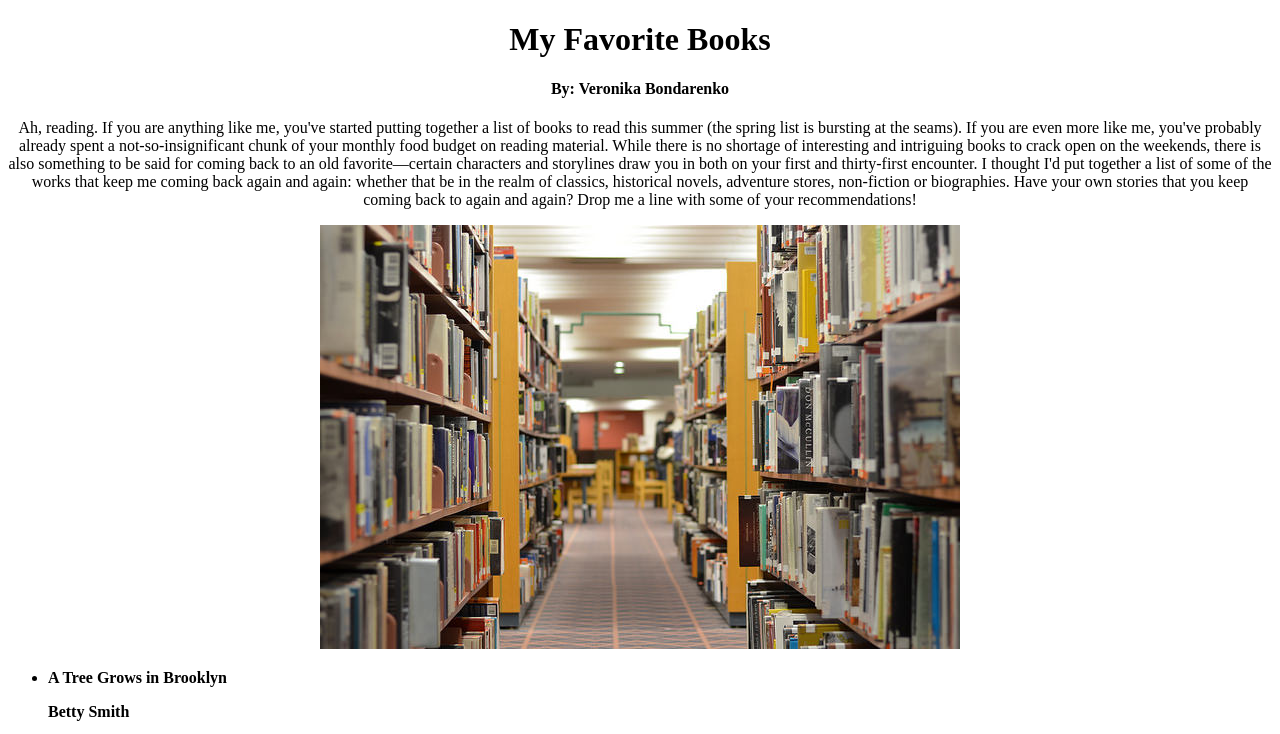
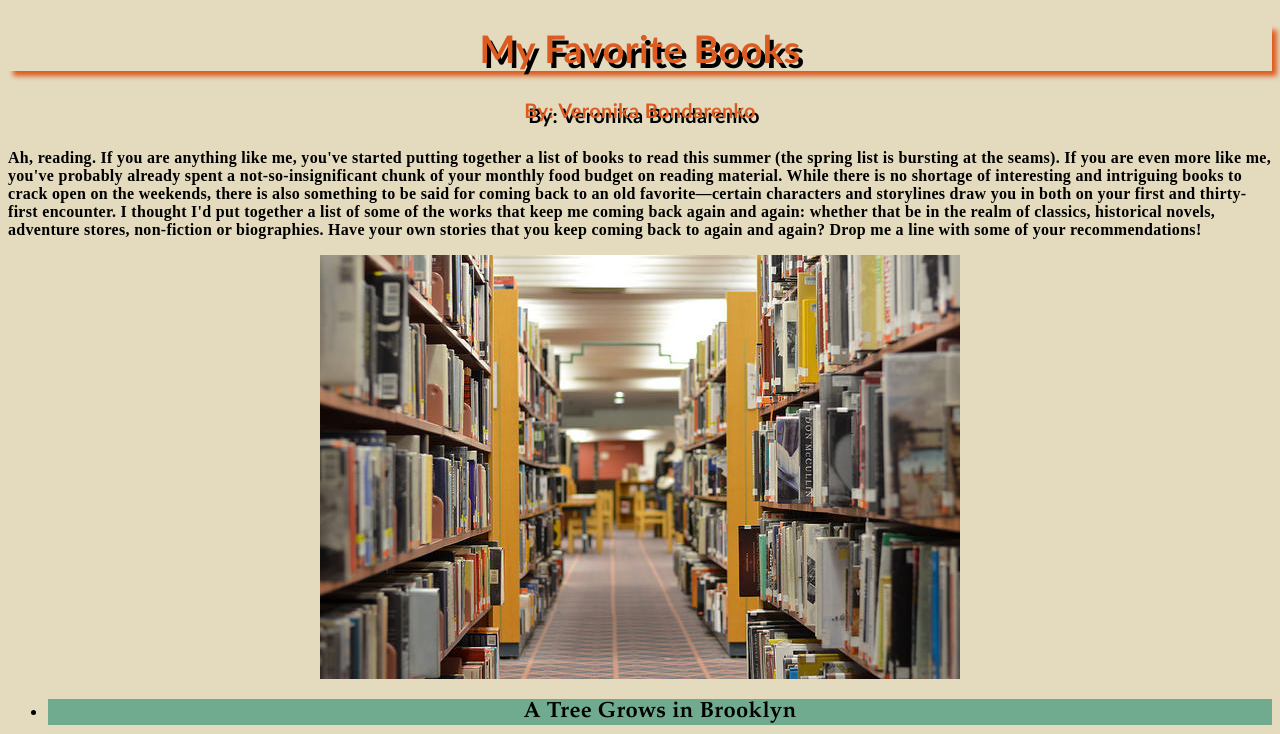
Before and after one commit to verobond/programming-class, a plain HTML site: page week2/index.html in a window 1280 px wide. Shown: the top 734 px of the page. Drawn offline with Linux system fonts and the light colour scheme; files whose address does not match are found by name.

Commit message:
add new files

```diff
--- /dev/null
+++ b/week2/css/mystyle.css
@@ -0,0 +1,44 @@
+/* CSS */
+/*
+Website: My Books v.1
+Author: VERONIKA BONDARENKO;
+*/
+
+body{
+	background: #E4DBBF;
+	font-family: 'Rockwell', 'Times New Roman', serif;
+	font-size: 16px;
+	font-weight: bold;
+	text-align: left;
+	letter-spacing: 0.3px;
+}
+
+h1{
+	color: #DC5B21;
+	font-family: 'Optima', 'Times News Roman', sans-serif;
+	font-size: 38px;
+	text-align: center;
+   text-shadow: 4px 5px black;
+   box-shadow: 5px 5px 5px 0px #DC5B21;
+}
+
+
+h4{
+	color: #DC5B21;
+	font-family: 'Optima', 'Times New Roman', sans-serif;
+	font-size: 20px;
+	text-align: center;
+	text-shadow: 4px 5px black;
+}
+
+li{background: #70AB8F;
+	color: 22403C;
+	font-family: 'Baskerville', 'Garamond', 'Times New Roman', serif;
+	font-size: 22px;
+	text-align: center;
+
+}
+
+a:hover {
+    color: #66FF89;
+}
--- a/favbooks/index.html
+++ b/week2/index.html
@@ -4,6 +4,9 @@
 
 <head>
 	<title>My Favorite Books</title>
+	<meta name="description" content="List of Favorite Books for HTML Class">
+	<meta name="author" content="Veronika Bondarenko">
+	<link rel="stylesheet" href="css/mystyle.css" />
 </head>
 
 <body>
@@ -13,7 +16,7 @@
 	<h4> <center> By: Veronika Bondarenko </center> </h4>
 
 
-	<p> <center> Ah, reading. If you are anything like me, you've started putting together a list of books to read this summer (the spring list is bursting at the seams). If you are even more like me, you've probably already spent a not-so-insignificant chunk of your monthly food budget on reading material. While there is no shortage of interesting and intriguing books to crack open on the weekends, there is also something to be said for coming back to an old favorite&#8212;certain characters and storylines draw you in both on your first and thirty-first encounter. I thought I'd put together a list of some of the works that keep me coming back again and again: whether that be in the realm of classics, historical novels, adventure stores, non-fiction or biographies. Have your own stories that you keep coming back to again and again? Drop me a line with some of your recommendations! </center> </p>
+	<p> Ah, reading. If you are anything like me, you've started putting together a list of books to read this summer (the spring list is bursting at the seams). If you are even more like me, you've probably already spent a not-so-insignificant chunk of your monthly food budget on reading material. While there is no shortage of interesting and intriguing books to crack open on the weekends, there is also something to be said for coming back to an old favorite&#8212;certain characters and storylines draw you in both on your first and thirty-first encounter. I thought I'd put together a list of some of the works that keep me coming back again and again: whether that be in the realm of classics, historical novels, adventure stores, non-fiction or biographies. Have your own stories that you keep coming back to again and again? Drop me a line with some of your recommendations! </p>
 
 	<center> <img src="Images/bookstore.jpg" /> </center>
 
@@ -44,7 +47,7 @@
 		<p>This is a quintessential travel novel (the story follows a set of characters as they travel from Paris to Pamplona to watch a bullfight) and is my favourite Hemingway novel. At once about aimlessness, the desire for excitement and the inability to put one's true feelings into words, this book will resonate with anyone who has ever felt lost and dissatisfied and alone.  </p>
 		<p><a href="http://www.amazon.com/Sun-Also-Rises-Ernest-Hemingway-ebook/dp/B006YGE4Z6/ref=sr_1_1?s=books&ie=UTF8&qid=1456089704&sr=1-1&keywords=sun+also+rises" width="200" height="40" alt="The Sun Also Rises" target="_top">Buy Here</a></p>
 		<p>&nbsp;
-		<li> <strong> The Gospel According to Coco Chanel: Life Lessons From The World's Most Elegant Woman </strong>
+		<li> <strong> The Gospel According to Coco Chanel: Life Lessons From The World's Most Elegant Woman </strong>  </li>
 		<p> <strong> Karen Karbo </strong> </p>
 		<img src="Images/cocochanel.jpg" />
 		<p> This book is a must for anyone who is interested in fashion or Coco Chanel or Parisian history. Presenting the details of Chanel's life with a fair dose of humor, <i>The Gospel According to Coco Chanel</i> continues to resonate with women living in the twenty-first century and, in that, is unlike all the other biographies that have already been written about the fashion icons. </p>
--- /dev/null
+++ b/week3/css/mystyle.css
@@ -0,0 +1,35 @@
+/* CSS */
+/*
+Website: My CSS Site v.1
+Author: VERONIKA BONDARENKO;
+*/
+
+body{
+	background: #B22971;
+	font-family: 'Baskerville', 'Baskerville Old Face', 'Hoefler Text', Garamond, 'Times New Roman', serif;
+	font-size: 22px;
+	text-align: center;
+}
+h1{
+	color:#32403E;
+	font-family: 'Segoe UI', 'Arial', sans-serif;
+	font-size: 40px;
+	text-align: center;
+}
+h4{
+	color:#32403E;
+	font-family: 'Century Gothic', 'CenturyGothic', 'Gothic', sans-serif;
+	font-size: 40px;
+	text-align: center;
+}
+li{background: #B3E5E1;
+	font-family: 'Baskerville', 'Baskerville Old Face', 'Hoefler Text', Garamond, 'Times New Roman', serif;
+	font-size: 22px;
+	text-align: center;
+
+}
+p{
+	color:#B22971;
+	font-family: "Comic Sans", georgia, "Times News Roman";
+	font-size: 22px;
+	text-align: center;
```
Also changed, not shown: Week 2.html (added, +60 -0 lines), das.html (added, +20 -0 lines), index.html (+2 -0 lines), week2/images/bookstore.jpg (renamed from Images/bookstore.jpg), week2/images/cocochanel.jpg (renamed from Images/cocochanel.jpg), week2/images/giphy.gif (renamed from Images/giphy.gif), week2/images/indefenseoffood.jpg (renamed from Images/indefenseoffood.jpg), week2/images/masterandmargarita.jpeg (renamed from Images/masterandmargarita.jpeg), week2/images/sunalsorises.jpeg (renamed from Images/sunalsorises.jpeg), week2/images/treegrowsinbrooklyn.jpg (renamed from Images/treegrowsinbrooklyn.jpg), 3 other files.
